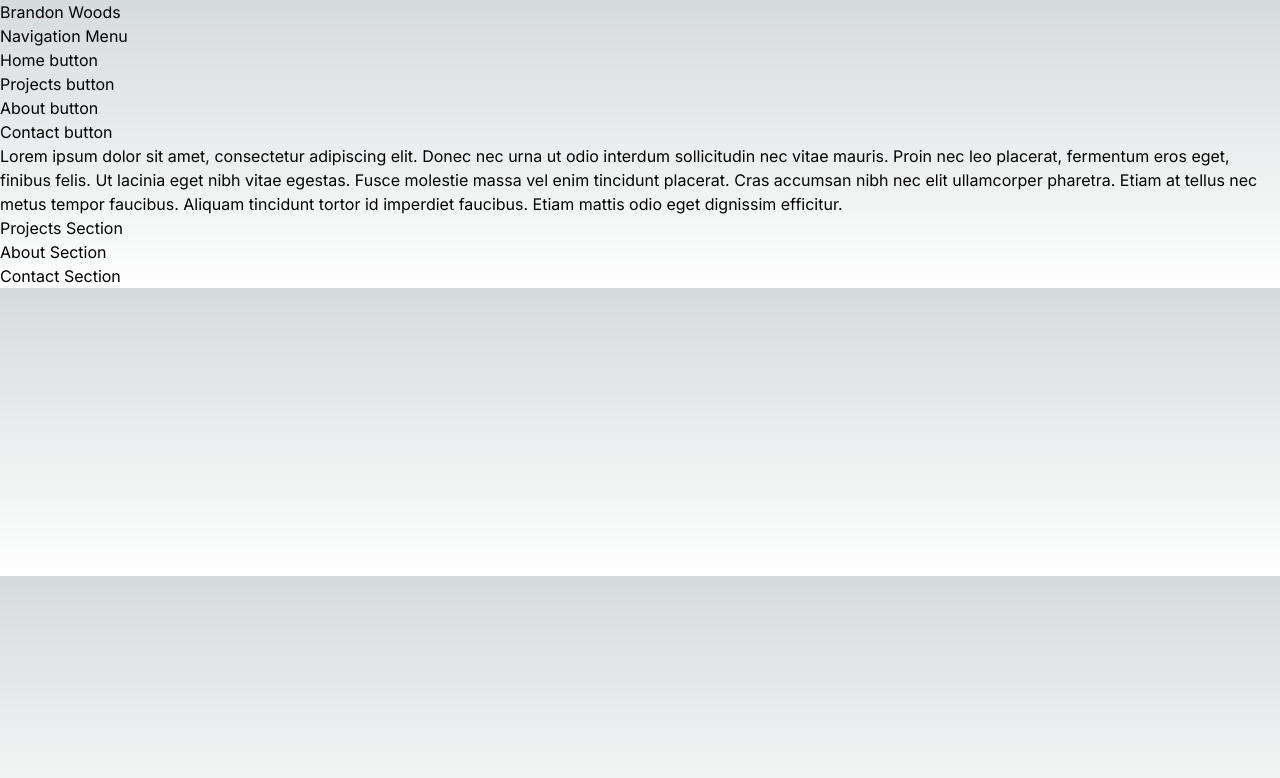
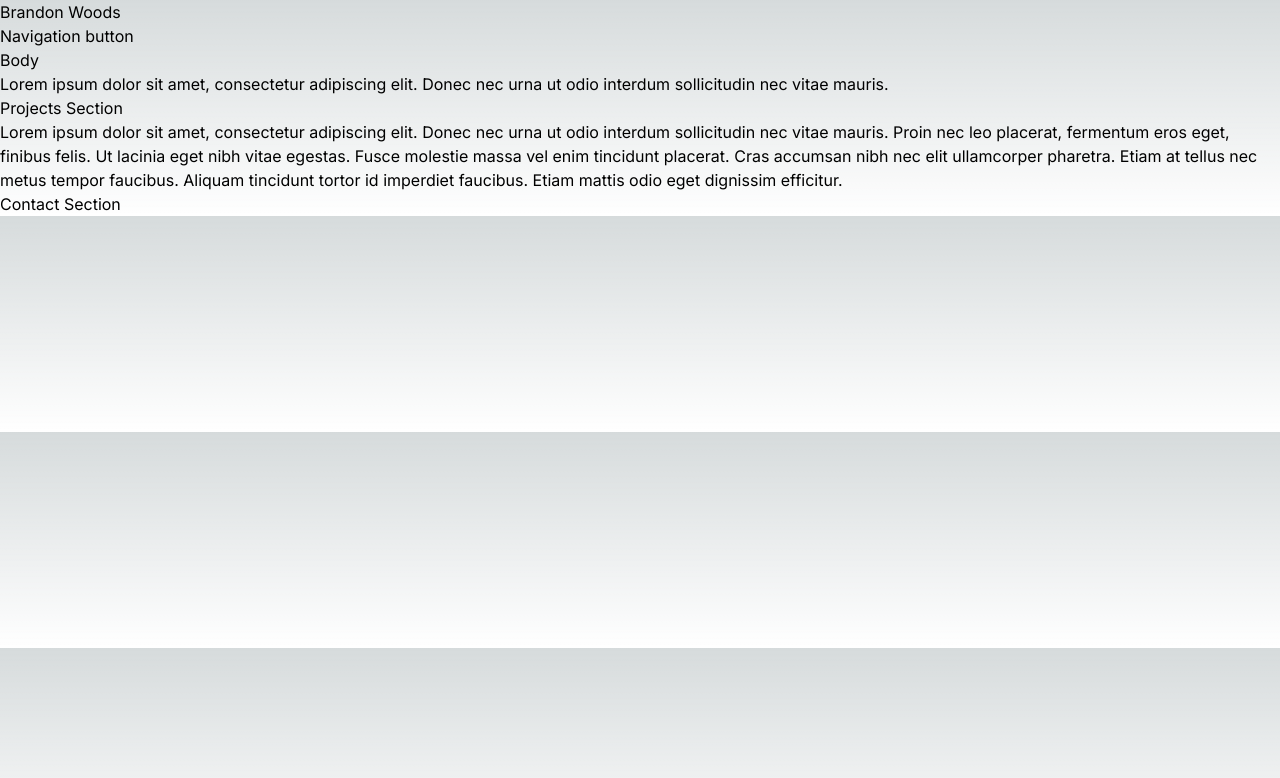
Before and after one commit to brawoods/Portfolio, a Next.js app: page / in a window 1280 px wide. Shown: the top 778 px of the page. Built offline with nearby package versions, Linux system fonts and the light colour scheme.

Commit message:
implement nav menu toggle, failing

```diff
--- a/src/app/page.tsx
+++ b/src/app/page.tsx
@@ -1,18 +1,29 @@
-import React from "react";
+"use client";
+
+import React, { useState } from "react";
 import { About, Contact, Overview, Projects } from "./ui/sections";
 import NavigationMenu from "./ui/navigation-menu";
+import NavigationBtn from "./ui/navigation-btn";
 
 export default function Home() {
+  const [navToggle, setNavToggle] = useState(false);
+
+  const onToggle = function (state: boolean, set: any) {
+    state == false ? set(true) : set(false);
+  };
+
   return (
     <main>
       <div>
         <div>
           <p>Brandon Woods</p>
         </div>
-        <NavigationMenu />
+        <NavigationBtn onClick={() => onToggle(navToggle, setNavToggle)} />
+        {navToggle && <NavigationMenu />}
       </div>
       <div>
-        <div>
+        Body
+        <div id="overview">
           <Overview />
         </div>
         <div>
--- a/src/app/ui/about.tsx
+++ b/src/app/ui/about.tsx
@@ -1,3 +1,15 @@
 export default function About() {
-  return <div>About Section</div>;
+  return (
+    <div>
+      <p>
+        Lorem ipsum dolor sit amet, consectetur adipiscing elit. Donec nec urna
+        ut odio interdum sollicitudin nec vitae mauris. Proin nec leo placerat,
+        fermentum eros eget, finibus felis. Ut lacinia eget nibh vitae egestas.
+        Fusce molestie massa vel enim tincidunt placerat. Cras accumsan nibh nec
+        elit ullamcorper pharetra. Etiam at tellus nec metus tempor faucibus.
+        Aliquam tincidunt tortor id imperdiet faucibus. Etiam mattis odio eget
+        dignissim efficitur.
+      </p>
+    </div>
+  );
 }
--- /dev/null
+++ b/src/app/ui/navigation-btn.tsx
@@ -0,0 +1,3 @@
+export default function NavigationBtn() {
+  return <div>Navigation button</div>;
+}
--- a/src/app/ui/navigation-menu.tsx
+++ b/src/app/ui/navigation-menu.tsx
@@ -1,13 +1,18 @@
+import Link from "next/link";
+
 export default function NavigationMenu() {
+  const homePage = "/";
+
   return (
-    <div>
-      Navigation Menu
+    <nav>
       <ul>
-        <li>Home button</li>
+        <li>
+          <Link href={homePage}>Home</Link>
+        </li>
         <li>Projects button</li>
         <li>About button</li>
         <li>Contact button</li>
       </ul>
-    </div>
+    </nav>
   );
 }
--- a/src/app/ui/overview.tsx
+++ b/src/app/ui/overview.tsx
@@ -3,12 +3,7 @@ export default function Overview() {
     <div>
       <p>
         Lorem ipsum dolor sit amet, consectetur adipiscing elit. Donec nec urna
-        ut odio interdum sollicitudin nec vitae mauris. Proin nec leo placerat,
-        fermentum eros eget, finibus felis. Ut lacinia eget nibh vitae egestas.
-        Fusce molestie massa vel enim tincidunt placerat. Cras accumsan nibh nec
-        elit ullamcorper pharetra. Etiam at tellus nec metus tempor faucibus.
-        Aliquam tincidunt tortor id imperdiet faucibus. Etiam mattis odio eget
-        dignissim efficitur.
+        ut odio interdum sollicitudin nec vitae mauris.
       </p>
     </div>
   );
```
